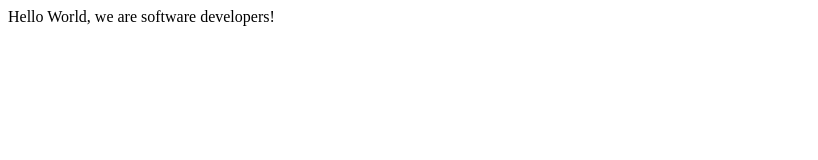
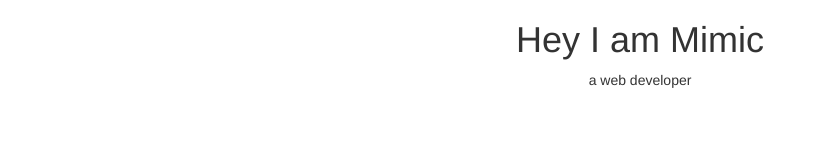
Before and after one commit to kusiLaw/Lawrenc_and_Hamayoun_microverse_trail_project, a plain HTML site: page index.html in a window 1280 px wide. Shown: the whole page, without its empty margins (0-818 px from the left). Drawn offline with nearby package versions, Linux system fonts and the light colour scheme.

Commit message:
Update index.html
I have completed from user store 1 to 5

```diff
--- a/index.html
+++ b/index.html
@@ -1,9 +1,29 @@
 <!DOCTYPE html>
 <html>
-    <head>
+<head>
+    <meta charset="utf-8">
+    <meta name="viewport" content="width=device-width, initial-scale=1">
+    <title>Microver trial</title>
+    <link rel="stylesheet" href="https://maxcdn.bootstrapcdn.com/bootstrap/3.4.0/css/bootstrap.min.css">
+</head>
 
-    </head>
-    <body>
-        Hello World, we are software developers!
-    </body>
+<style type="text/css">
+    #welcome-section{
+        text-align: center;
+    }
+</style>
+<body>
+    <div class="container-fluid">
+        <section id="welcome-section">
+            <h1> Hey I am Mimic</h1>
+            <p>a web developer</p>
+
+        </section>
+        <section id="projects">
+            <div class="project-tile">
+
+            </div>
+        </section>
+</div>
+</body>
 </html>
```
